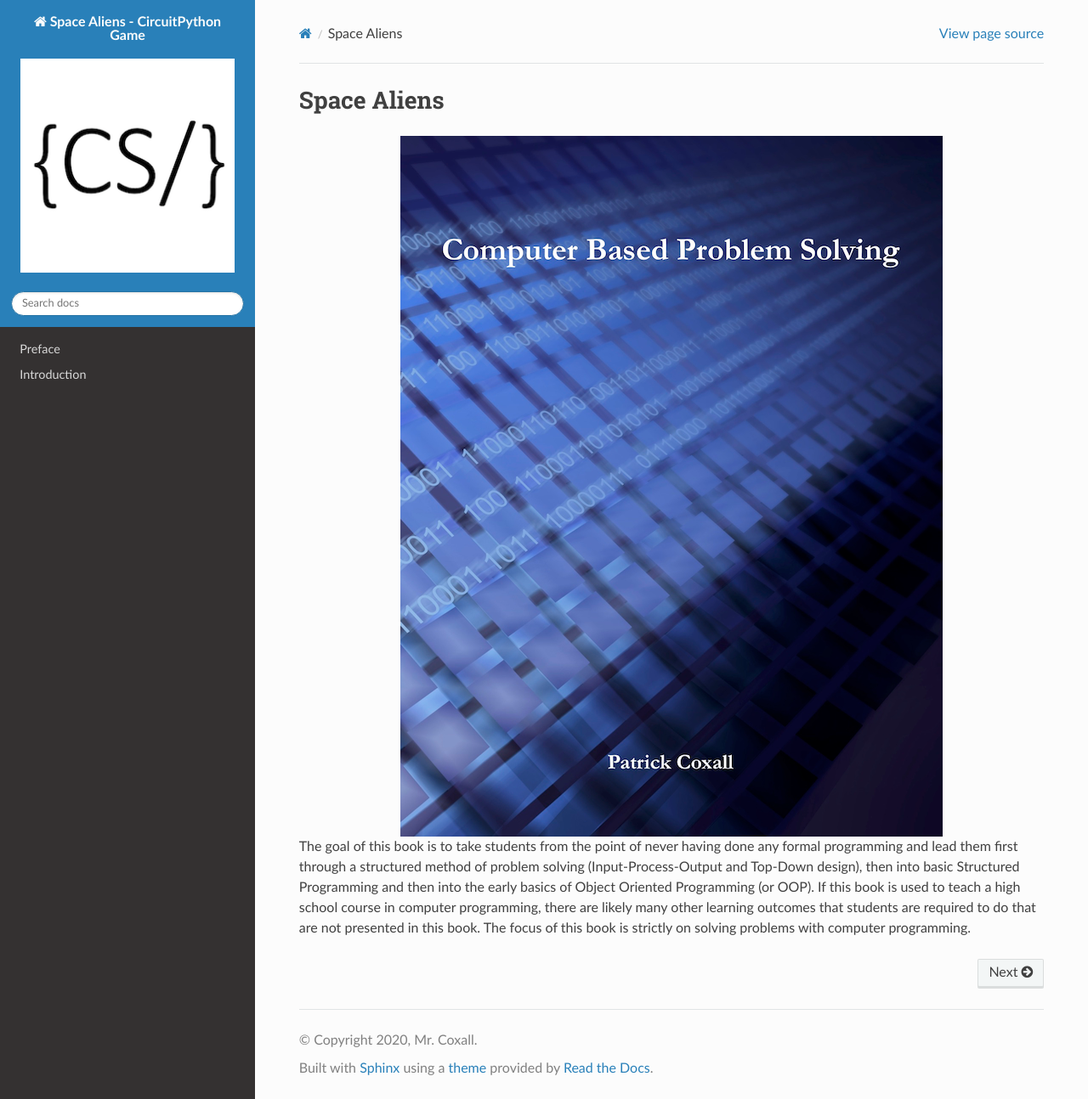
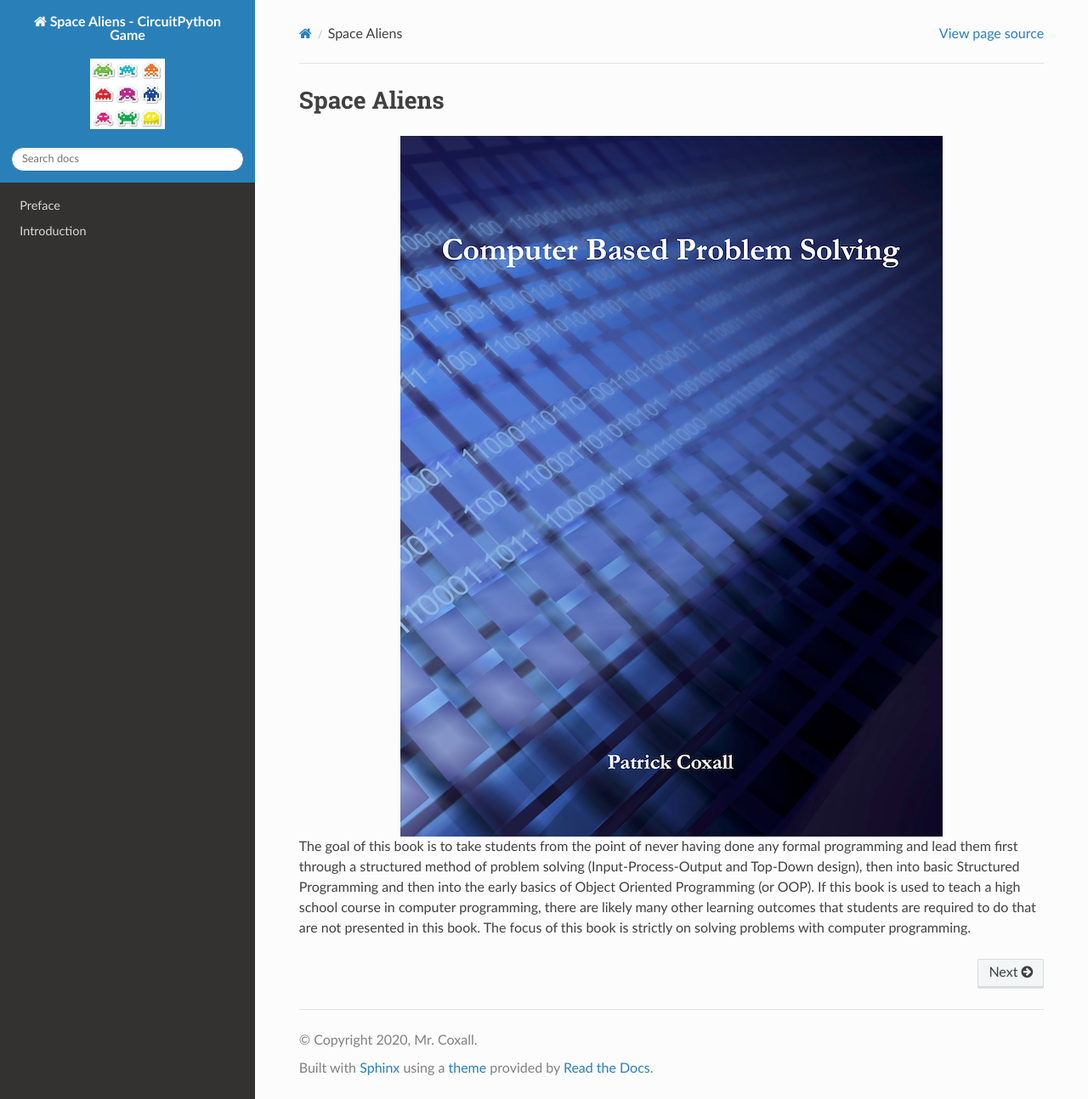
Before and after one commit to ics3u-2-2019/ICS3U-2019-Group0, a Sphinx documentation site: the page built from docs/index.rst, in a window 1280 px wide and 1294 px high. Shown: the whole window at 85% size. Built offline with Sphinx 7.4.7 and the Read the Docs theme 2.0.0, drawn with Linux system fonts in a browser that asks for light colours.

Commit message:
update docs files

```diff
--- a/docs/conf.py
+++ b/docs/conf.py
@@ -131,7 +131,7 @@ if not on_rtd:  # only import and set the theme if we're building docs locally
 
 # The name of an image file (relative to this directory) to place at the top
 # of the sidebar.
-html_logo = "images/cs-logo.png"
+html_logo = "images/space_aliens.png"
 
 # The name of an image file (within the static path) to use as favicon of the
 # docs.  This file should be a Windows icon file (.ico) being 16x16 or 32x32
```
Also changed, not shown: docs/images/space_aliens.png (added), 2 other files.
